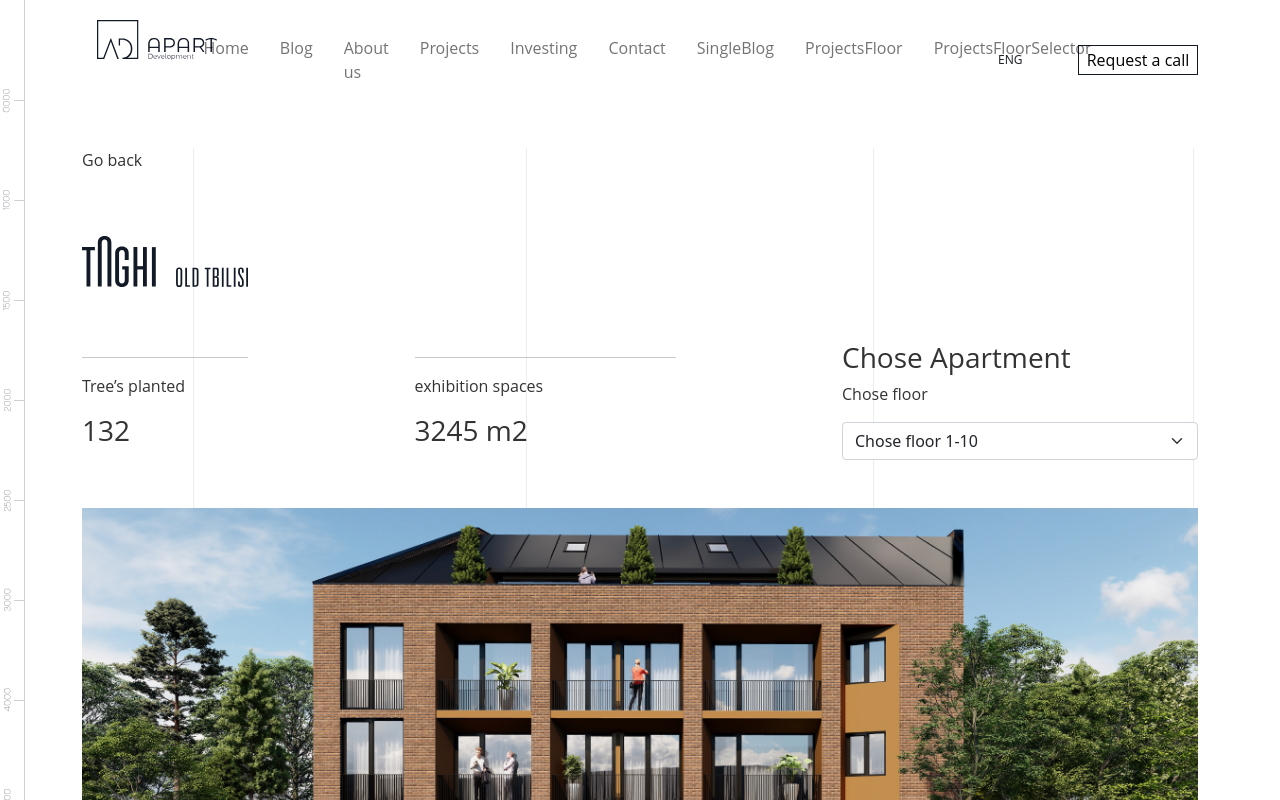
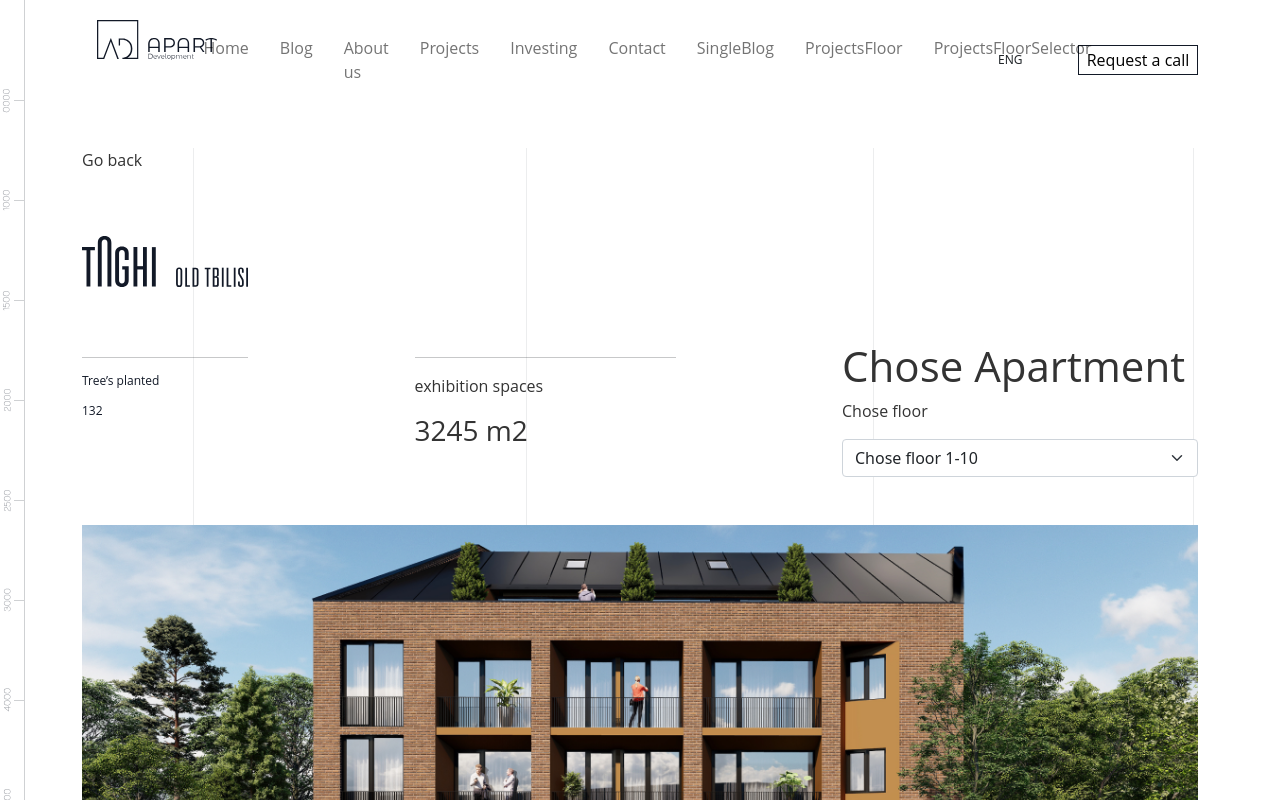
Before and after one commit to G-Apxo/Apart, a Next.js app: page /ProjectsFloor in a window 1280 px wide. Shown: the top 800 px of the page. Built offline with nearby package versions, Linux system fonts and the light colour scheme.

Commit message:
floor changes pt2

```diff
--- a/pages/ProjectsFloor.jsx
+++ b/pages/ProjectsFloor.jsx
@@ -24,8 +24,8 @@ const ProjectsFloor = () => {
         <Row className="justify-content-between mt-5">
           <Col xs="2">
             <hr />
-            <p>Tree’s planted</p>
-            <h3>132</h3>
+            <p className="projects-floor-yard">Tree’s planted</p>
+            <h3 className="projects-floor-yard">132</h3>
           </Col>
           <Col xs="3">
             <hr />
@@ -33,7 +33,7 @@ const ProjectsFloor = () => {
             <h3>3245 m2</h3>
           </Col>
           <Col xs="4">
-            <h3>Chose Apartment</h3>
+            <h3 className="projects-floor-title">Chose Apartment</h3>
             <p>Chose floor</p>
             <Form.Select aria-label="Default select example">
               <option>Chose floor 1-10</option>
--- a/styles/globals.css
+++ b/styles/globals.css
@@ -730,3 +730,17 @@ a.nav-link {
 .projects--legend__bot {
   margin-top: 30px;
 }
+.projects-floor-title {
+  font-style: normal;
+  font-weight: 400;
+  font-size: 42px;
+  line-height: 50px;
+}
+.projects-floor-yard {
+  font-style: normal;
+  font-weight: 400;
+  font-size: 12px;
+  line-height: 14px;
+
+  color: #121927;
+}
```
